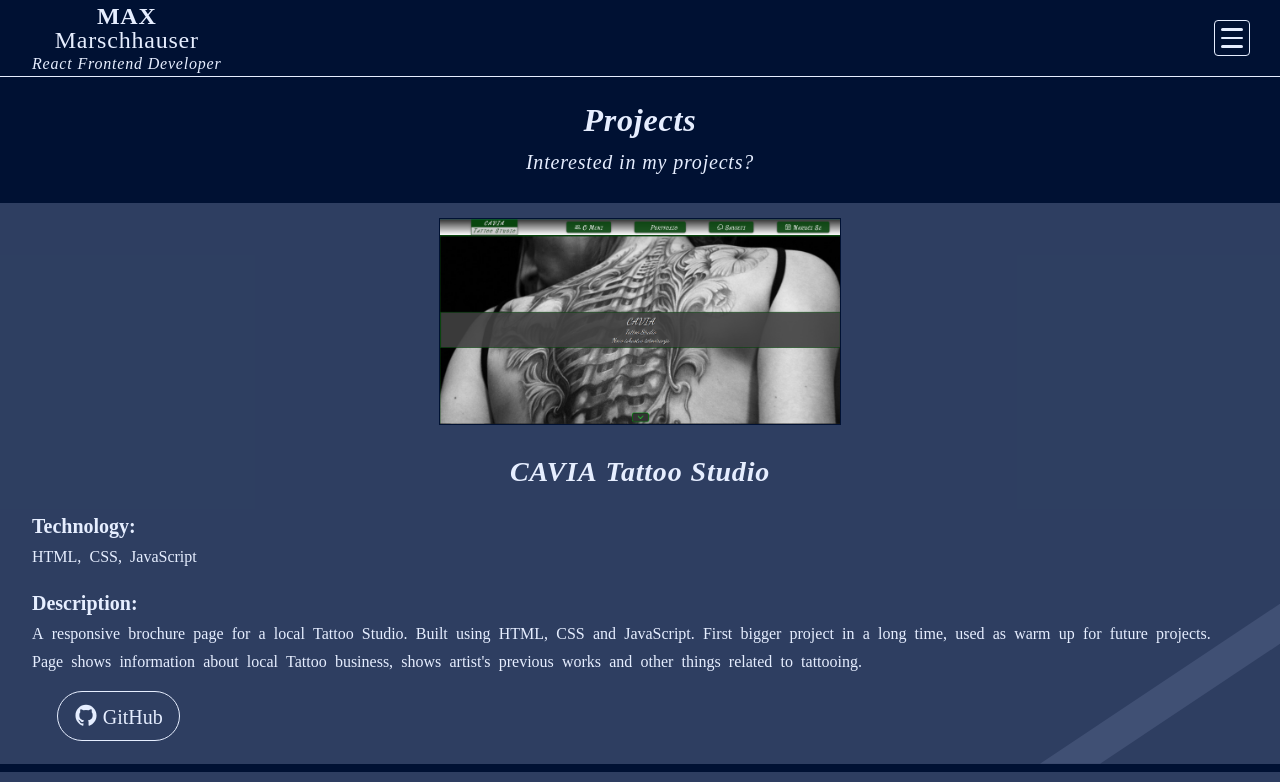
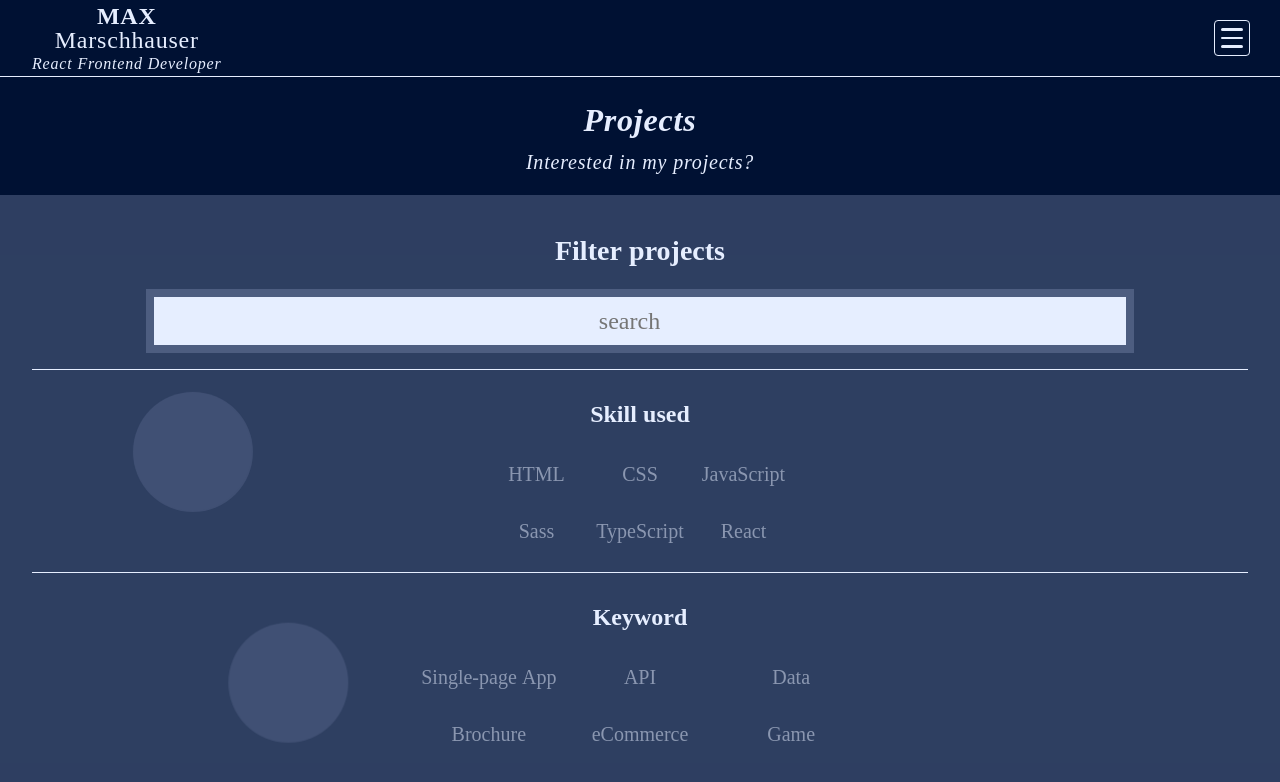
Before and after one commit to max-marschhauser/portfolio, a React (Create React App) app: page /projects in a window 1280 px wide. Shown: the top 782 px of the page. Built offline with nearby package versions, Linux system fonts and the light colour scheme.

Commit message:
projects page bug fix

```diff
--- a/src/pages/projectsPage/ProjectsPage.js
+++ b/src/pages/projectsPage/ProjectsPage.js
@@ -87,7 +87,7 @@ export default function ProjectsPage(props) {
 					toggleModal={toggleModal}
 				/>
 
-				<main>
+				<main className="projectsPage">
 					<ProjectsList
 						searchWord={searchWord}
 						activeSkill={activeSkill}
```
